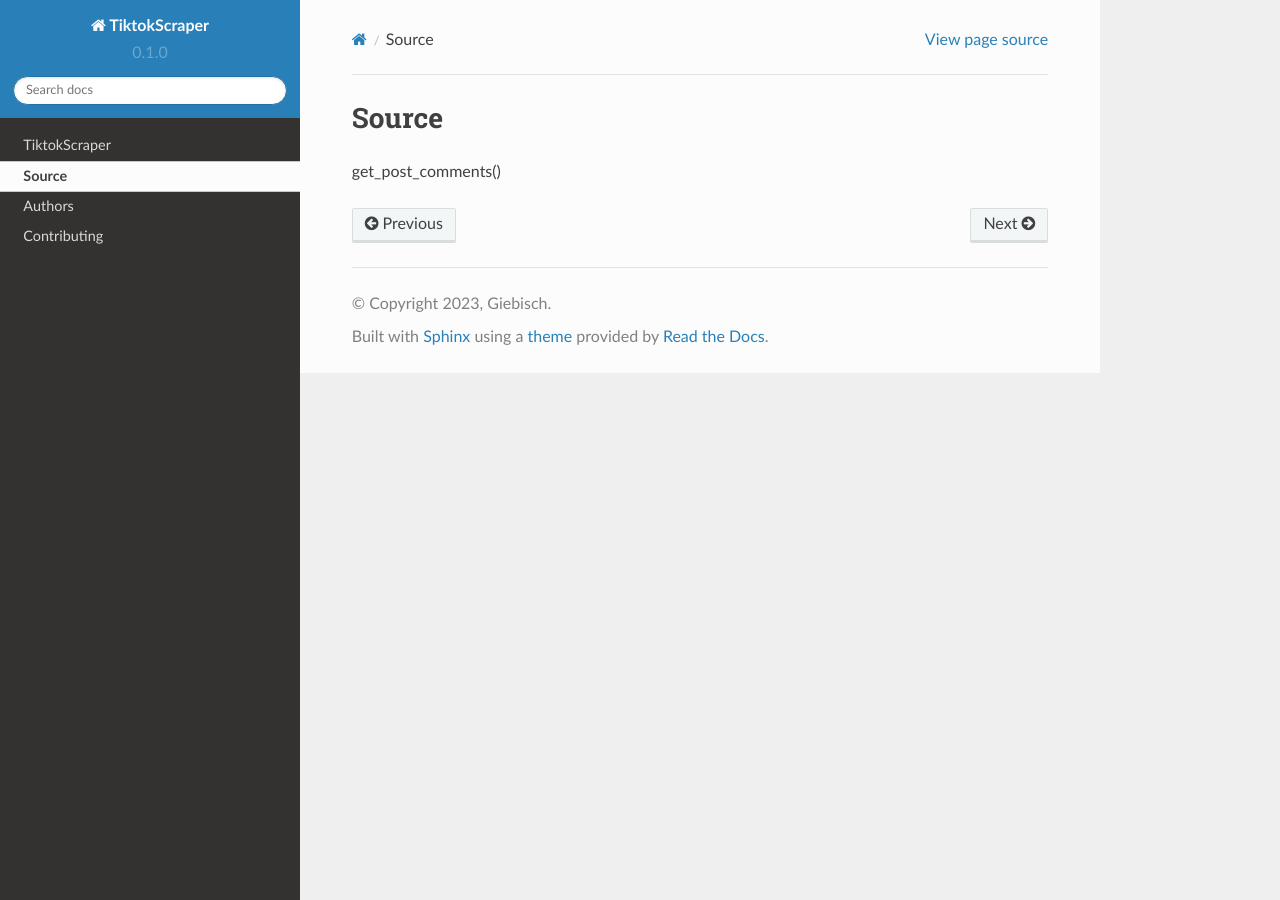
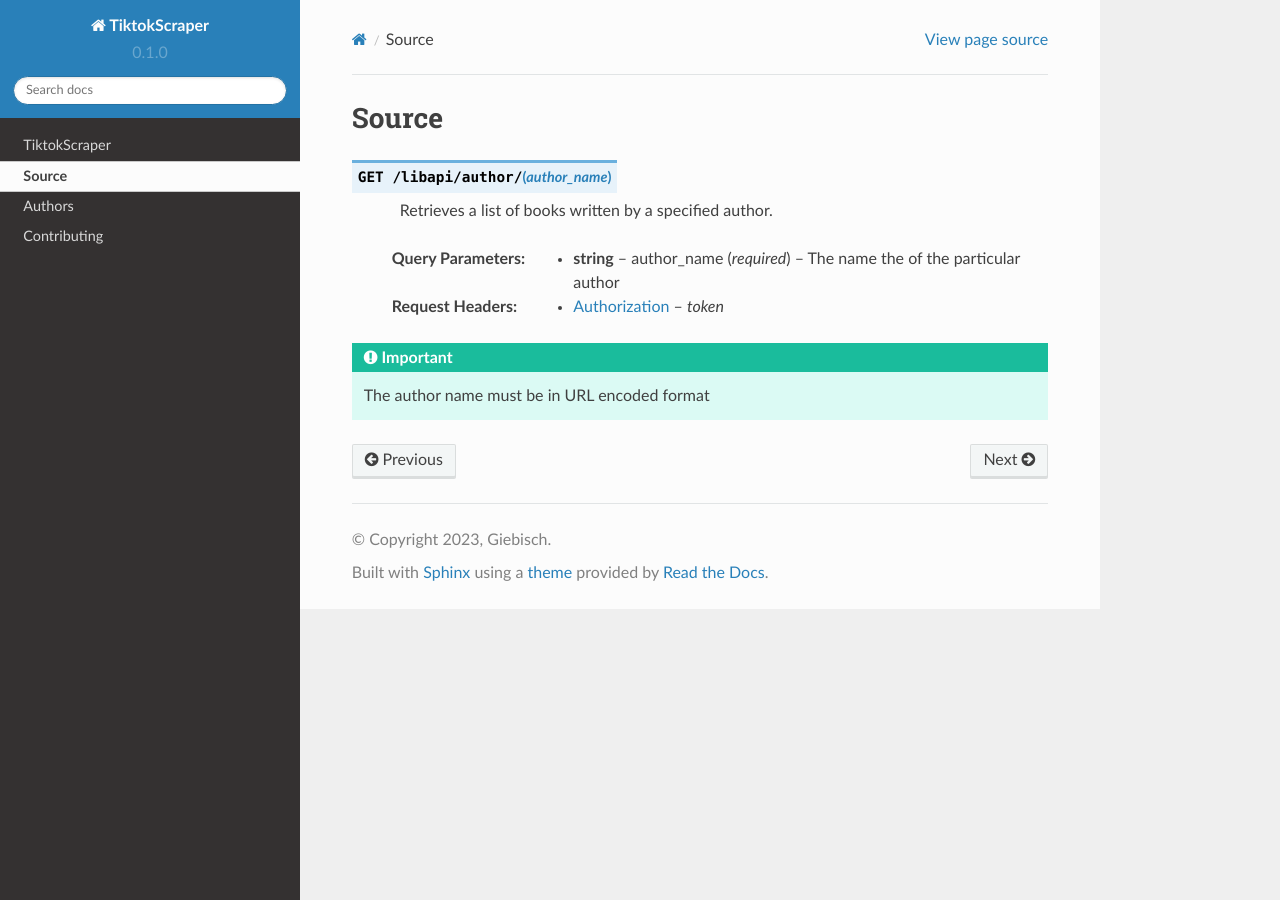
Before and after one commit to Giebisch/TiktokScraper, a Sphinx documentation site: the page built from docs/source/02_source.rst, in a window 1280 px wide. Built offline with Sphinx 7.4.7 and the Read the Docs theme 2.0.0, drawn with Linux system fonts in a browser that asks for light colours; formulas are drawn with MathJax 3.

```diff
--- a/docs/source/02_source.rst
+++ b/docs/source/02_source.rst
@@ -1,5 +1,14 @@
 Source
 ======
-..
-    List here all modules.
-get_post_comments()
+
+.. http:get:: /libapi/author/(author_name)
+   :noindex:
+
+     Retrieves a list of books written by a specified author.
+
+   :query string:  author_name (*required*) -- The name the of the particular author
+
+   :requestheader Authorization: `token`
+
+.. important::
+   The author name must be in URL encoded format
--- a/docs/source/conf.py
+++ b/docs/source/conf.py
@@ -45,8 +45,9 @@ extensions = [
     'sphinx.ext.coverage',
     'sphinx.ext.imgmath',
     'sphinx.ext.viewcode',
+    'sphinxcontrib.httpdomain',
     'sphinx.ext.autosectionlabel',
-    'sphinx.ext.napoleon'
+    'sphinx.ext.napoleon',
 ]
 
 # Add any paths that contain templates here, relative to this directory.
@@ -164,7 +165,7 @@ man_pages = [
 #  dir menu entry, description, category)
 texinfo_documents = [
     (master_doc, project, project + ' Documentation',
-     author, project, 'Behold My Awesome Project!',
+     author, project, 'Tiktok scraper',
      'Miscellaneous'),
 ]
 
```
Also changed, not shown: 1 other file.
